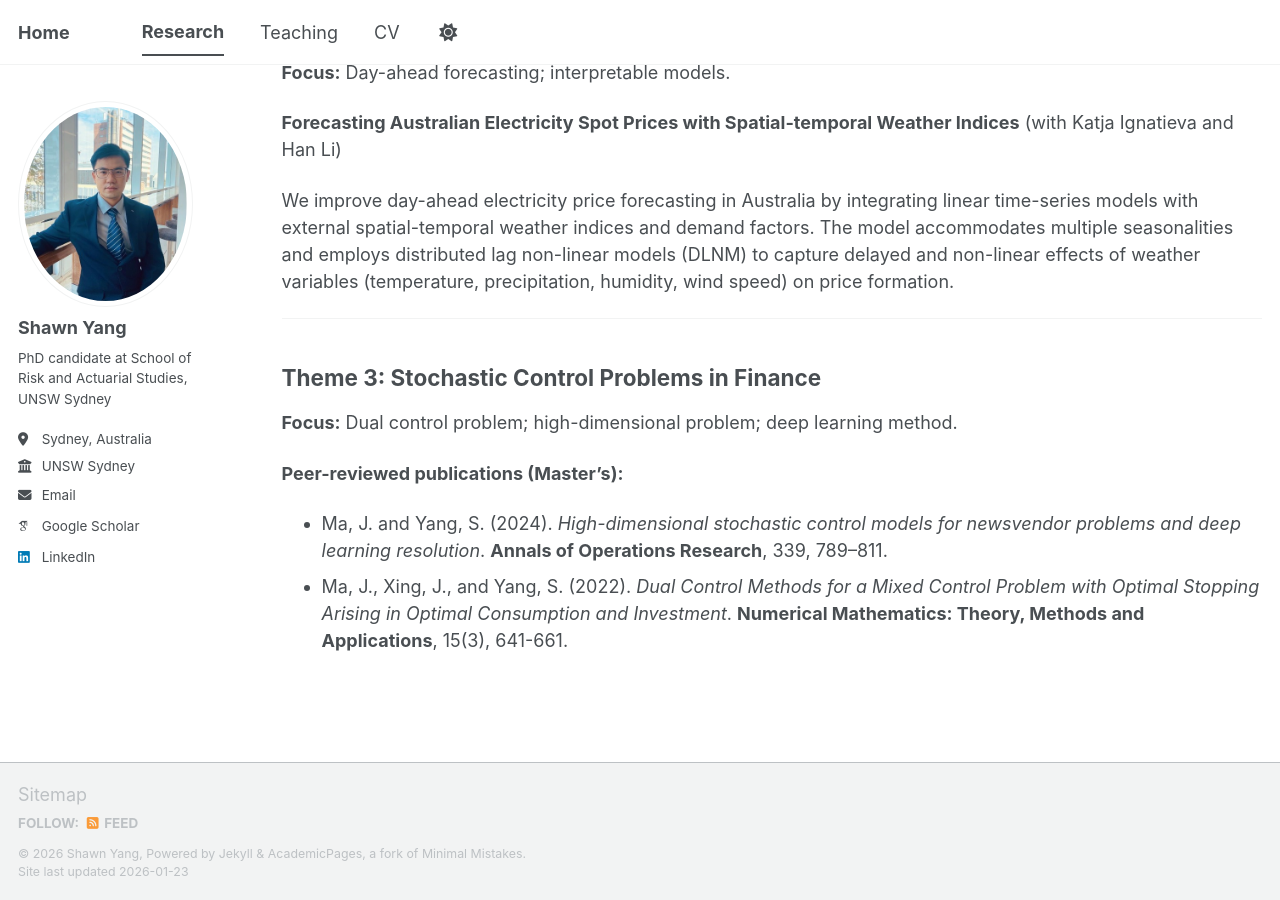
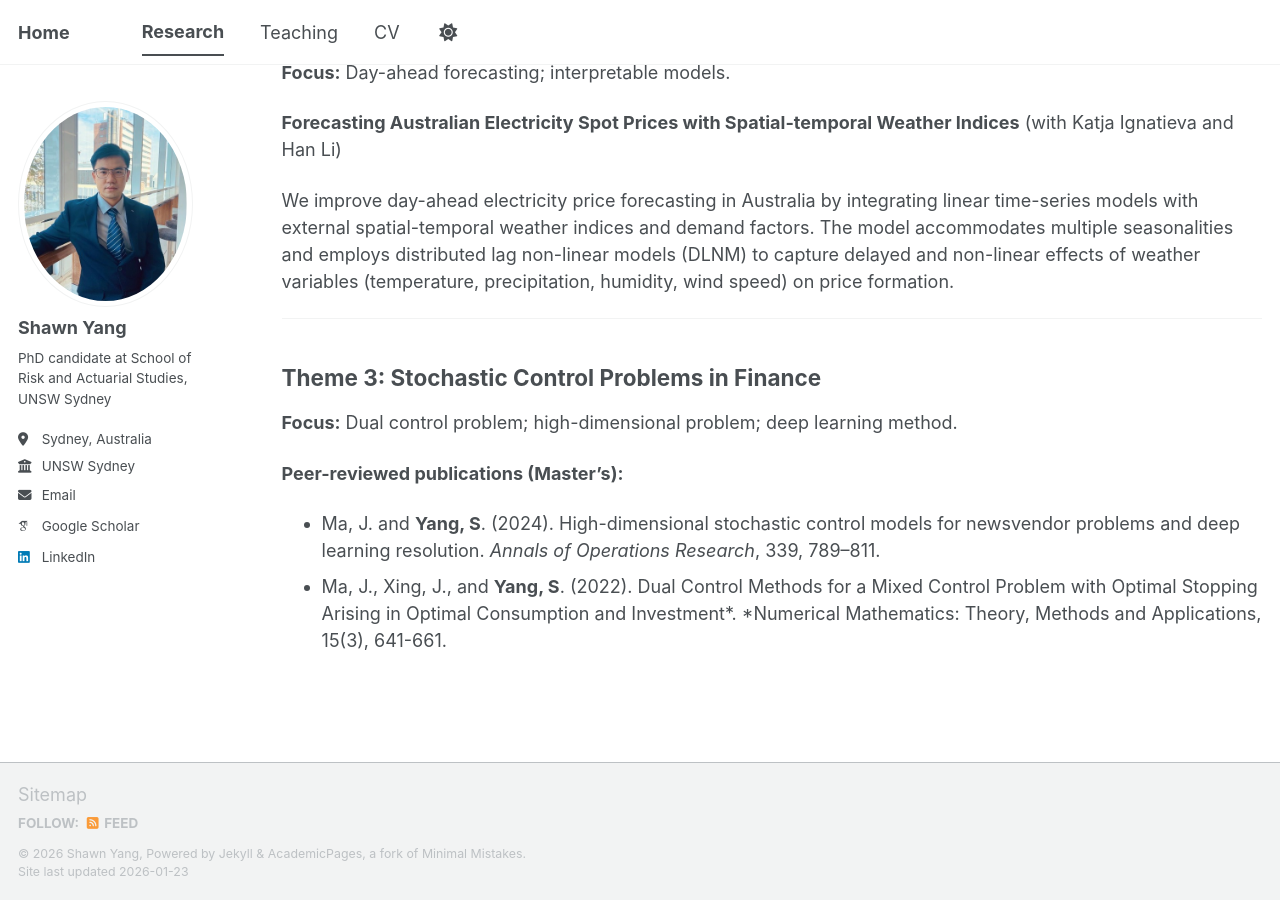
Before and after one commit to Shawnyangbest/Shawnyangbest, a Jekyll site: the page built from _pages/research.md, in a window 1280 px wide and 900 px high, scrolled down 854 px. Built offline with Jekyll 4.4.1, drawn with Linux system fonts in a browser that asks for light colours; some web fonts are replaced; a script bundle is joined from its source files by our own code; library files that are not in the unit come from our copies; some of the changed text lies outside the part shown.

```diff
--- a/_pages/research.md
+++ b/_pages/research.md
@@ -8,7 +8,7 @@ author_profile: True
 ## Theme 1: Systemic Consequence of Climate Change
 **Focus:** Network contagion; default cascades; regional economic damages; spatial dependence.
 
-**Spillover Losses in Reinsurance Network under Common Shocks** (with Hua Chen and Qihe Tang)
+**Spillover Losses in Reinsurance Network under Common Shocks** (with Qihe Tang and Hua Chen)
 
 We construct a reinsurance network where (re)insurers engage in reinsurance and retrocession transactions to transfer insured risks from policyholders. We investigate systemic risk within this network framework, measured by spillover loss occurring when liability
 payoffs decrease due to cascading defaults. Under tail dependence between primary losses, we analyze how integration of the reinsurance network shapes its spillover loss. Our findings reveal that integration exhibits a U-shaped relationship with spillover loss in reinsurance networks. We further implement a leave-one-out (LOO) approach to identify systemically important reinsurers and validate their importance through tests of bailout. Using data from the U.S. Property and Casualty reinsurance market, we identify a core-periphery structure and conduct extensive simulations that support our key findings.
@@ -32,5 +32,5 @@ We improve day-ahead electricity price forecasting in Australia by integrating l
 **Focus:** Dual control problem; high-dimensional problem; deep learning method.
 
 **Peer-reviewed publications (Master’s):**
-- Ma, J. and Yang, S. (2024). *High-dimensional stochastic control models for newsvendor problems and deep learning resolution*. **Annals of Operations Research**, 339, 789–811.
-- Ma, J., Xing, J., and Yang, S. (2022). *Dual Control Methods for a Mixed Control Problem with Optimal Stopping Arising in Optimal Consumption and Investment*. **Numerical Mathematics: Theory, Methods and Applications**, 15(3), 641-661.
+- Ma, J. and **Yang, S**. (2024). High-dimensional stochastic control models for newsvendor problems and deep learning resolution. *Annals of Operations Research*, 339, 789–811.
+- Ma, J., Xing, J., and **Yang, S**. (2022). Dual Control Methods for a Mixed Control Problem with Optimal Stopping Arising in Optimal Consumption and Investment*. *Numerical Mathematics: Theory, Methods and Applications, 15(3), 641-661.
```
